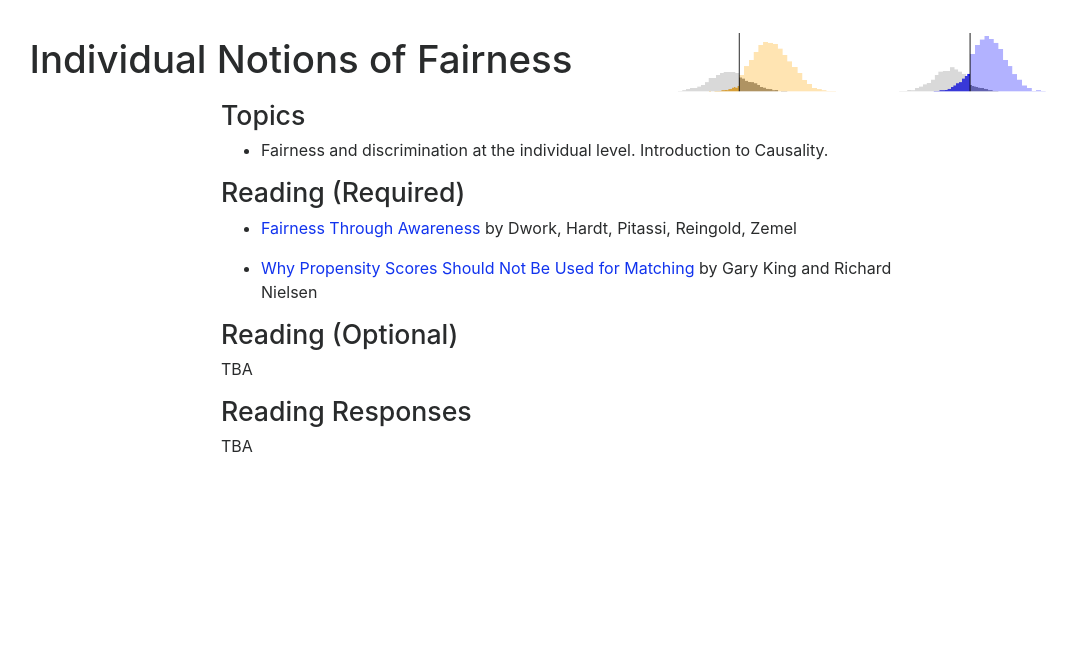
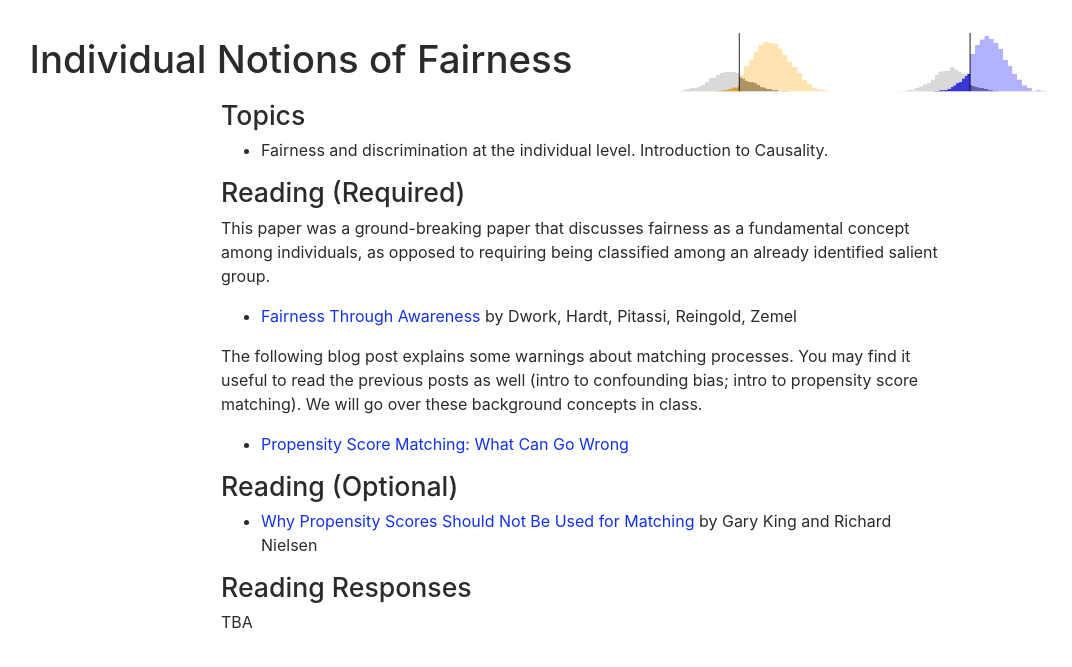
Before and after one commit to afraenkel/course-fairness-webpage, a Jekyll site: the page built from weeks/week06.md, in a window 1280 px wide. Shown: the top 667 px of the page, without its empty margins (54-1126 px from the left). Built offline with Jekyll 4.4.1, drawn with Linux system fonts in a browser that asks for light colours; nearby versions of some CDN libraries.

Commit message:
tweaked readings for week 6

```diff
--- a/weeks/week06.md
+++ b/weeks/week06.md
@@ -11,16 +11,25 @@ doodle: /doodle.png
 
 ## Reading (Required)
 
+This paper was a ground-breaking paper that discusses fairness as a
+fundamental concept among individuals, as opposed to requiring being
+classified among an already identified salient group.
+
 * [Fairness Through Awareness](https://arxiv.org/abs/1104.3913)
   by Dwork, Hardt, Pitassi, Reingold, Zemel
+
+The following blog post explains some warnings about matching
+processes. You may find it useful to read the previous posts as well
+(intro to confounding bias; intro to propensity score matching). We
+will go over these background concepts in class.
+
+* [Propensity Score Matching: What Can Go Wrong](https://www.causalflows.com/propensity-score-matching-threats/)
+
+## Reading (Optional)
 
 * [Why Propensity Scores Should Not Be Used for Matching](https://gking.harvard.edu/files/gking/files/pan1900011_rev.pdf)
   by Gary King and Richard Nielsen
 
-## Reading (Optional)
-
-TBA
-
 ## Reading Responses
 
 TBA
```
